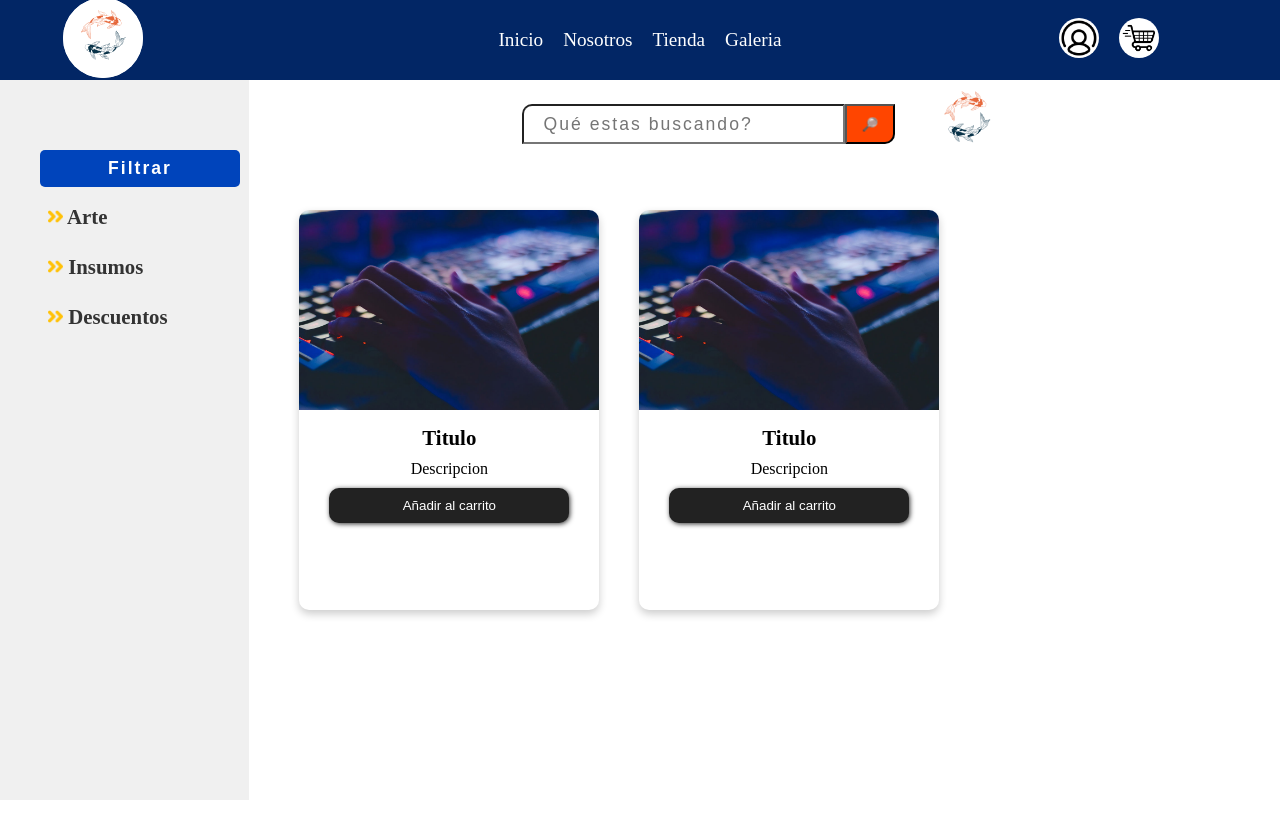
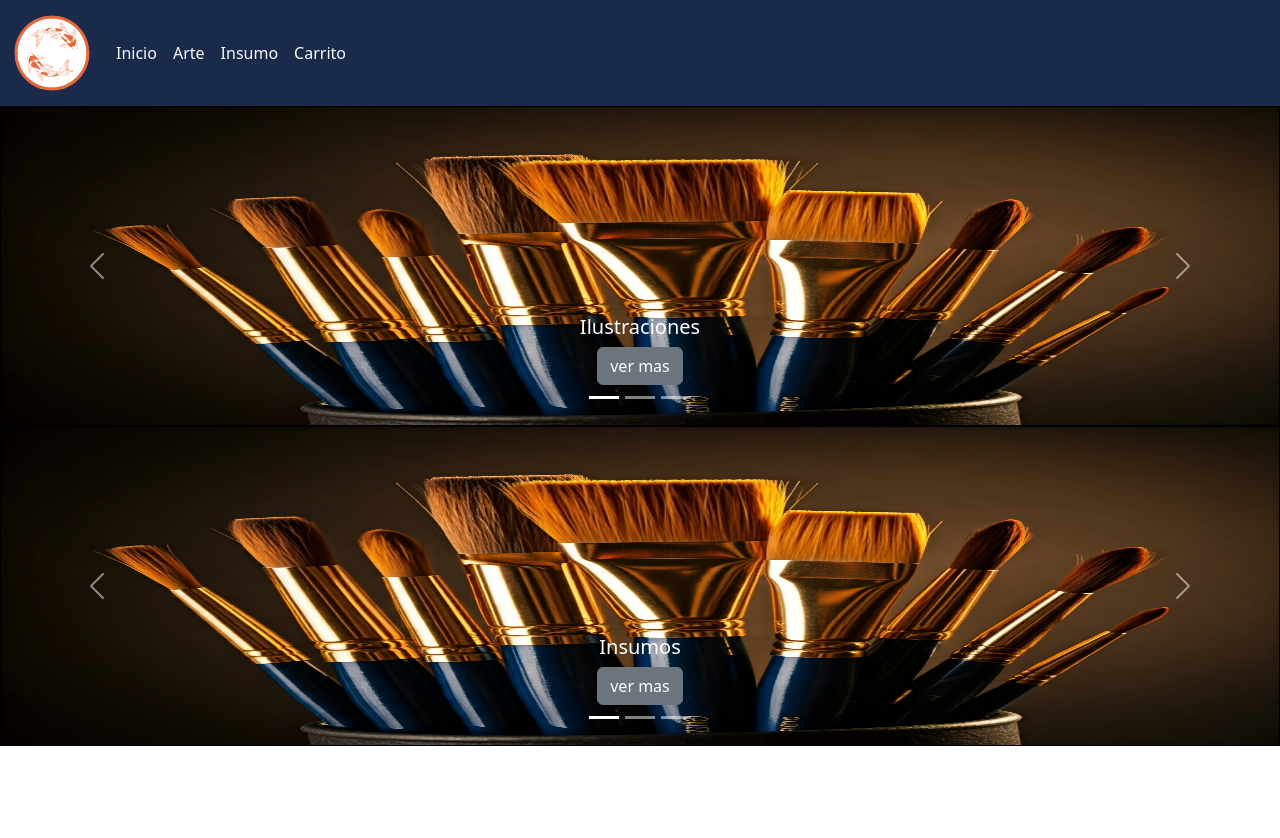
Before and after one commit to Lumo27/Piscatio-Ecommerce, a plain HTML site: page tienda.html in a window 1280 px wide. After the commit the page ends 800 px from the top, so only its background shows below. Drawn offline with nearby package versions, Linux system fonts and the light colour scheme.

Commit message:
Refeactoring code

```diff
--- a/tienda.html
+++ b/tienda.html
@@ -5,83 +5,145 @@
         <meta charset="UTF-8">
         <meta name="viewport" content="width=device-width, initial-scale=1.0">
         <title>Galeria</title>
-        <link rel="stylesheet" href="./css/tienda.css">
+        <link href="https://cdn.jsdelivr.net/npm/bootstrap@5.3.3/dist/css/bootstrap.min.css" rel="stylesheet" integrity="sha384-QWTKZyjpPEjISv5WaRU9OFeRpok6YctnYmDr5pNlyT2bRjXh0JMhjY6hW+ALEwIH" crossorigin="anonymous">
+        <!-- <link rel="stylesheet" href="./css/tienda.css"> -->
     </head>
     <body>
         <!-- Cabecera -->
-        <header>
-            <div class="container-img-logo">
+        <!-- <header>
+            <div class="container">
+              <div class="row align-items-center">
+                <div class="col-md-3">
                   <img src="./assets/imagenes/img-tienda/Logoproyecto2.svg" alt="img">
                 </div>
+                <div class="col-md-6">
                   <nav>
                     <a href="#">Inicio</a>
                     <a href="#">Nosotros</a>
                     <a href="#">Tienda</a>
                     <a href="#">Galeria</a>
                   </nav>
-            <div class="user-compra">
+                </div>
+                <div class="col-md-3 text-end">
                   <a href="#"><img src="./assets/imagenes/iconos-tienda/usuario.png" alt="user" class="img-user"></a>
                   <a href="#"><img src="./assets/imagenes/iconos-tienda/carrito.png" alt="carrito" class="img-carrito"></a>
                 </div>
-        </header>
-        <main>
-            <aside class="content-lateral">
-                <button class="btn-filtrar">Filtrar</button>
-                <a href="#" class="parent-item">
-                    <img src="./assets/imagenes/iconos-tienda/flecha.png" alt="icono" class="flecha">
-                    Arte
-                </a>
-                <ul class="sub-list">
-                    <li><a href="#">Gráfico</a></li>
-                    <li><a href="#">Fotografía</a></li>
-                </ul>
-
-                <a href="#" class="parent-item">
-                    <img src="./assets/imagenes/iconos-tienda/flecha.png" alt="icono" class="flecha">
-                    Insumos
-                </a>
-                <ul class="sub-list">
-                    <li><a href="#">Pinceles</a></li>
-                    <li><a href="#">Lienzo</a></li>
-                </ul>
-
-                <a href="#" class="parent-item">
-                    <img src="./assets/imagenes/iconos-tienda/flecha.png" alt="icono" class="flecha">
-                    Descuentos
-                </a>
-                <ul class="sub-list">
-                    <li><a href="#">Oferta 1</a></li>
-                    <li><a href="#">Oferta 2</a></li>
-                </ul>
-            </aside>
-            <section>
-                <div class="container-input">
-                    <div class="input-buscar">
-                        <input type="text" placeholder="Qué estas buscando?">
-                        <button>🔎</button>
-                    </div>
-                    <img src="./assets/imagenes/img-tienda/Logoproyecto.png" alt="Logo" height="82px">
-                </div>
-                <div class="container-card">
-                    <div class="card">
-                        <img src="./assets/imagenes/img-tienda/card.jpg" alt="Avatar">
-                    <div class="container-info">
-                        <h4>Titulo</h4>
-                        <p>Descripcion</p>
-                        <button>Añadir al carrito</button>
               </div>
             </div>
-                    <div class="card">
-                        <img src="./assets/imagenes/img-tienda/card.jpg" alt="Avatar">
-                        <div class="container-info">
-                        <h4>Titulo</h4>
-                        <p>Descripcion</p>
-                        <button>Añadir al carrito</button>
+          </header> -->
+          <nav class="navbar navbar-expand-lg bg-body-tertiary" style="background-color: #1A2A4B !important">
+            <div class="container-fluid">
+              <a class="navbar-brand" href="#"><img src="./assets/imagenes/Logoproyecto.svg" width="80px"></a>
+              <button class="navbar-toggler" type="button" data-bs-toggle="collapse" data-bs-target="#navbarNavDropdown" aria-controls="navbarNavDropdown" aria-expanded="false" aria-label="Toggle navigation">
+                <span class="navbar-toggler-icon"></span>
+              </button>
+              <div class="collapse navbar-collapse" id="navbarNavDropdown">
+                <ul class="navbar-nav">
+                  <li class="nav-item">
+                    <a class="nav-link active text-light" aria-current="page" href="#">Inicio</a>
+                  </li>
+                  <li class="nav-item">
+                    <a class="nav-link active text-light" aria-current="page" href="#">Arte</a>
+                  </li>
+                  <li class="nav-item">
+                    <a class="nav-link active text-light" aria-current="page" href="#">Insumo</a>
+                  </li>
+                  <li class="nav-item">
+                    <a class="nav-link active text-light" aria-current="page" href="#">Carrito</a>
+                  </li>
+                </ul>
+              </div>
+            </div>
+          </nav>
+          <main>
+            <!-- Primera sección con carrusel -->
+            <section class="position-relative" style="height: 40vh; border: 1px solid black; width: 100%;">
+              <div id="carouselSection1" class="carousel slide h-100">
+                <div class="carousel-indicators">
+                  <button type="button" data-bs-target="#carouselSection1" data-bs-slide-to="0" class="active" aria-current="true" aria-label="Slide 1"></button>
+                  <button type="button" data-bs-target="#carouselSection1" data-bs-slide-to="1" aria-label="Slide 2"></button>
+                  <button type="button" data-bs-target="#carouselSection1" data-bs-slide-to="2" aria-label="Slide 3"></button>
+                </div>
+                <div class="carousel-inner h-100">
+                  <div class="carousel-item active h-100">
+                    <img src="./assets/imagenes/producto-ejemplo.jpeg" class="d-block w-100 h-100" alt="First slide">
+                    <div class="carousel-caption d-none d-md-block">
+                      <h5>Ilustraciones</h5>
+                       <button class="btn btn-secondary">ver mas</button>
+                    </div>
+                  </div>
+                  <div class="carousel-item h-100">
+                    <!-- Segunda imagen -->
+                    <img src="./assets/imagenes/producto-ejemplo.jpeg" class="d-block w-100 h-100" alt="Second slide">
+                    <div class="carousel-caption d-none d-md-block">
+                      <h5>Arte</h5>
+                         <button class="btn btn-secondary">ver mas</button>
+                    </div>
+                  </div>
+                  <div class="carousel-item h-100">
+                    <!-- Tercera imagen -->
+                    <img src="./assets/imagenes/producto-ejemplo.jpeg" class="d-block w-100 h-100" alt="Third slide">
+                    <div class="carousel-caption d-none d-md-block">
+                      <h5>Arte</h5>
+                      <button class="btn btn-secondary">ver mas</button>
                     </div>
                   </div>
                 </div>
+                <button class="carousel-control-prev" type="button" data-bs-target="#carouselSection1" data-bs-slide="prev">
+                  <span class="carousel-control-prev-icon" aria-hidden="true"></span>
+                  <span class="visually-hidden">Previous</span>
+                </button>
+                <button class="carousel-control-next" type="button" data-bs-target="#carouselSection1" data-bs-slide="next">
+                  <span class="carousel-control-next-icon" aria-hidden="true"></span>
+                  <span class="visually-hidden">Next</span>
+                </button>
+              </div>
+            </section>
+
+            <!-- Segunda sección con carrusel -->
+            <section class="position-relative" style="height: 40vh; border: 1px solid black; width: 100%;">
+              <div id="carouselSection2" class="carousel slide h-100">
+                <div class="carousel-indicators">
+                  <button type="button" data-bs-target="#carouselSection2" data-bs-slide-to="0" class="active" aria-current="true" aria-label="Slide 1"></button>
+                  <button type="button" data-bs-target="#carouselSection2" data-bs-slide-to="1" aria-label="Slide 2"></button>
+                  <button type="button" data-bs-target="#carouselSection2" data-bs-slide-to="2" aria-label="Slide 3"></button>
+                </div>
+                <div class="carousel-inner h-100">
+                  <div class="carousel-item active h-100">
+                    <img src="./assets/imagenes/producto-ejemplo.jpeg" class="d-block w-100 h-100" alt="First slide">
+                    <div class="carousel-caption d-none d-md-block">
+                      <h5>Insumos</h5>
+                        <button class="btn btn-secondary">ver mas</button>
+                    </div>
+                  </div>
+                  <div class="carousel-item h-100">
+                    <img src="./assets/imagenes/producto-ejemplo.jpeg" class="d-block w-100 h-100" alt="Second slide">
+                    <div class="carousel-caption d-none d-md-block">
+                      <h5>Insumos</h5>
+                        <button class="btn btn-secondary">ver mas</button>
+                    </div>
+                  </div>
+                  <div class="carousel-item h-100">
+                    <img src="./assets/imagenes/producto-ejemplo.jpeg" class="d-block w-100 h-100" alt="Third slide">
+                    <div class="carousel-caption d-none d-md-block">
+                      <h5>Insumos</h5>
+                        <button class="btn btn-secondary">ver mas</button>
+                    </div>
+                  </div>
+                </div>
+                <button class="carousel-control-prev" type="button" data-bs-target="#carouselSection2" data-bs-slide="prev">
+                  <span class="carousel-control-prev-icon" aria-hidden="true"></span>
+                  <span class="visually-hidden">Previous</span>
+                </button>
+                <button class="carousel-control-next" type="button" data-bs-target="#carouselSection2" data-bs-slide="next">
+                  <span class="carousel-control-next-icon" aria-hidden="true"></span>
+                  <span class="visually-hidden">Next</span>
+                </button>
+              </div>
             </section>
           </main>
+
+        <script src="https://cdn.jsdelivr.net/npm/bootstrap@5.3.3/dist/js/bootstrap.bundle.min.js" integrity="sha384-YvpcrYf0tY3lHB60NNkmXc5s9fDVZLESaAA55NDzOxhy9GkcIdslK1eN7N6jIeHz" crossorigin="anonymous"></script>
     </body>
 
 </html>
```
Lines whose indentation alone changed are shown as unchanged.
